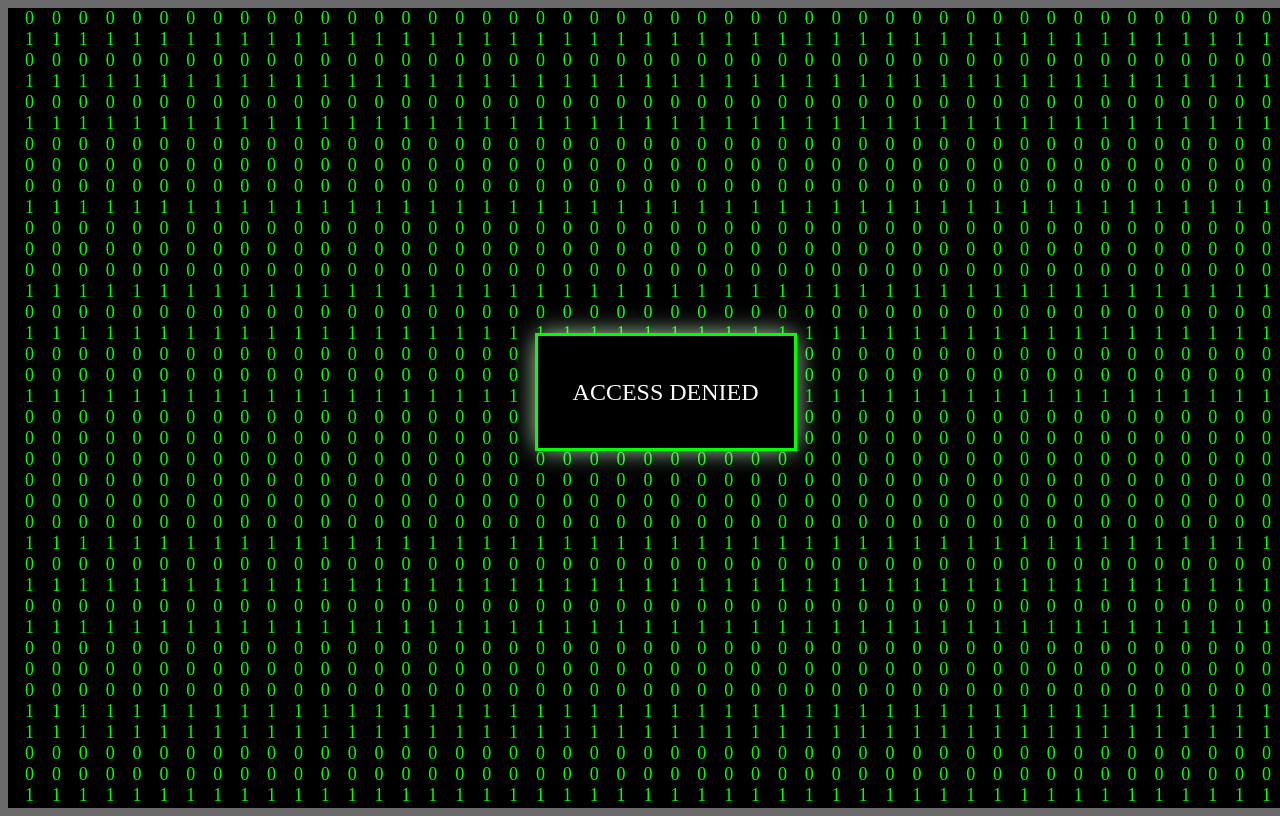
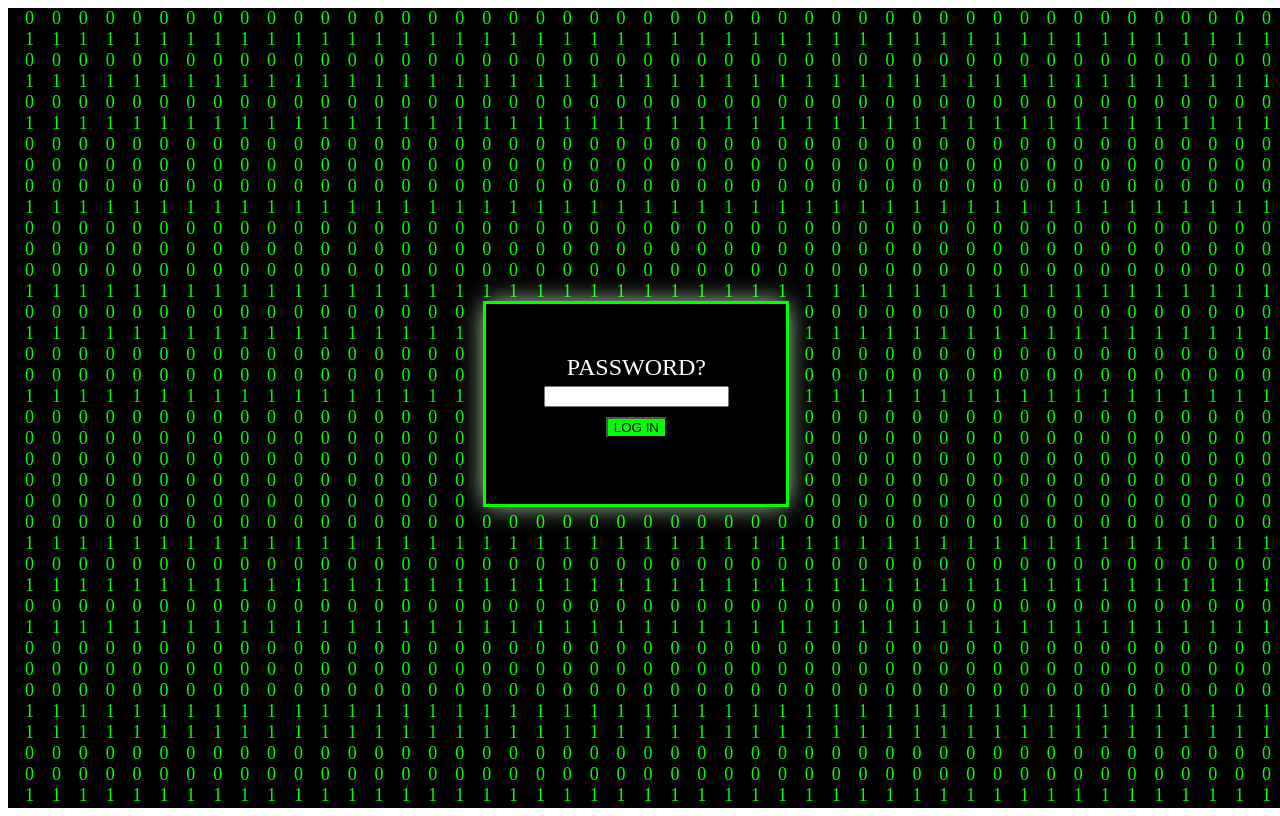
Before and after one commit to CRImier/escaperoom-web, a plain HTML site: page escaperoom-guardroom/access.html in a window 1280 px wide. Drawn offline with Linux system fonts and the light colour scheme.

Commit message:
matrix WIP

```diff
--- a/escaperoom-guardroom/access.html
+++ b/escaperoom-guardroom/access.html
@@ -1,10 +1,21 @@
 <html>
 <head>
-  <link rel="stylesheet" type="text/css" href="style.css">
+    <link rel="stylesheet" type="text/css" href="style.css">
+    <script src="script.js"></script>
 </head>
 <body>
-
-  <div class="message"><div>ACCESS DENIED</div></div>
+    <div class="info_block">
+        <div class="info_table">
+            <div id="access">ACCESS<br>DENIED</div>
+            <div id="password_block">
+                PASSWORD?
+                <div>
+                    <input type="password" id="password_field" onKeyPress="return checkSubmit(event)"/>
+                    <input type="submit" id="password_button" onclick="checkPassword()" value="LOG IN">
+                </div>
+            </div>
+        </div>
+    </div>
   <div class="matrix">
     <span class="one">0 1 0 1 0 1 0 0 0 1 0 0 0 1 0 1 0 0 1 0 0 0 0 0 0 1 0 1 0 1 0 0 0 1 1 0 0 1 0 1 0 1 1 0 1 1 0 0 0 1 1 0 0 1 0 1 0 1 1 0 0 0 1 1 0 1 1 0 1 1 1 1 0 1 1 0 1 1 0 1</span>
     <span class="two">0 1 0 1 0 1 0 0 0 1 0 0 0 1 0 1 0 0 1 0 0 0 0 0 0 1 0 1 0 1 0 0 0 1 1 0 0 1 0 1 0 1 1 0 1 1 0 0 0 1 1 0 0 1 0 1 0 1 1 0 0 0 1 1 0 1 1 0 1 1 1 1 0 1 1 0 1 1 0 1</span>
--- /dev/null
+++ b/escaperoom-guardroom/script.js
@@ -0,0 +1,18 @@
+function checkPassword() {
+    "use strict";
+    var password = document.getElementById('password_field').value;
+
+    if (password === "correcthorse") {
+        window.alert('omelette du fromage');
+    } else {
+        document.getElementById('access').style.display = 'table-cell';
+        document.getElementById('password_block').style.display = 'none';
+    }
+}
+
+function checkSubmit(e) {
+    "use strict";
+    if (e && e.keyCode === 13) {
+        checkPassword();
+    }
+}
--- a/escaperoom-guardroom/style.css
+++ b/escaperoom-guardroom/style.css
@@ -1,6 +1,5 @@
 html {
     display: block;
-    background-color: dimgray;
 
 }
 
@@ -11,33 +10,49 @@ body {
     text-align: center;
 }
 
-.password_block {
-    margin-top: 250px;
+#access {
+    display: none;
+    font-size: 48px;
+    color: #F00;
 }
 
-.password_button {
-    background-color: crimson;
+#password_button {
+    background-color: #0F0;
 }
 
+.info_table {
+    display: table;
+}
 
-.message {
+.info_block {
 	color: #FFF;
-	top: 42%;
-	left: 42%;
-	display: table;
+	top: 38%;
+	left: 38%;
+	display: block;
 	background-color: #000;
 	font-size: 24px;
-	width: 20%;
-	height: 14%;
+	width: 200px;
+	height: 100px;
 	z-index: 9999;
 	position: absolute;
 	outline: 3px solid #0F0;
 	box-shadow:0px 0px 25px #CFC;
+    overflow: hidden;
+    word-wrap: break-word;
+    padding: 50px;
 }
 
-.message div {
-	display: table-cell;
+.info_block div {
+    float: right;
+	display: block;
 	vertical-align: middle;
+    margin: auto;
+    word-wrap: break-word;
+    overflow: hidden;
+}
+
+.info_block input {
+    margin: 5px;
 }
 
 .matrix {
@@ -61,7 +76,7 @@ body {
 }
 
 .matrix .two {
-    animation: spin 11s infinite linear;
+    animation: spin 9s infinite linear;
 }
 
 .matrix .three {
```
